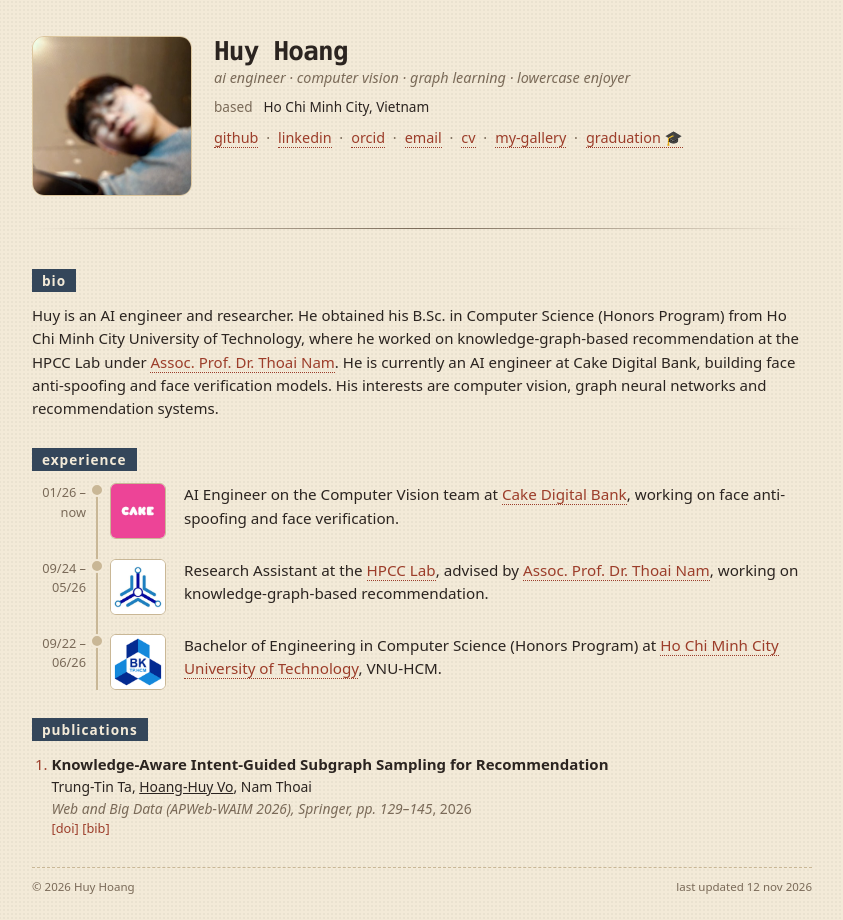
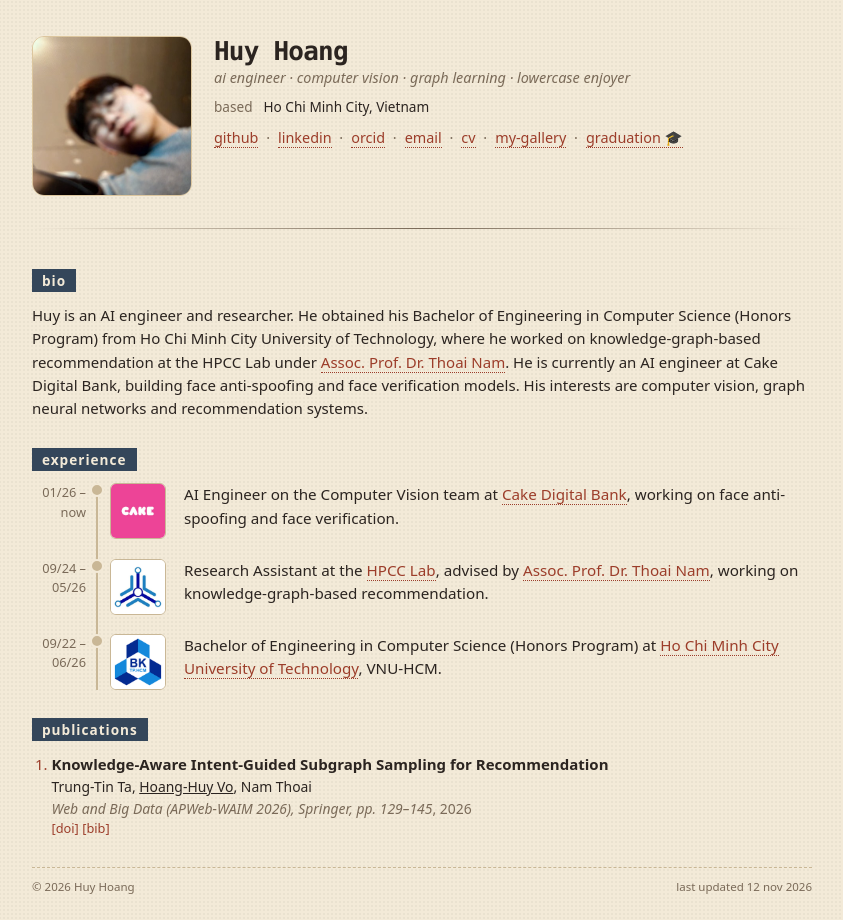
Before and after one commit to edithh81/edithh81.github.io, a Jekyll site: the page built from index.html, in a window 1280 px wide. Shown: the whole page, without its empty margins (218-1061 px from the left). Built offline with Jekyll 4.4.1, drawn with Linux system fonts in a browser that asks for light colours.

Commit message:
Update bio degree to Bachelor of Engineering
Co-Authored-By: Claude Opus 5.5 <noreply@anthropic.com>

```diff
--- a/_data/profile.yml
+++ b/_data/profile.yml
@@ -12,7 +12,7 @@ cv: /assets/cv.pdf
 gallery: https://www.pinterest.com/vohoanghuy8811/_pins/
 
 bio: >
-  Huy is an AI engineer and researcher. He obtained his B.Sc. in Computer Science
+  Huy is an AI engineer and researcher. He obtained his Bachelor of Engineering in Computer Science
   (Honors Program) from Ho Chi Minh City University of Technology, where he worked
   on knowledge-graph-based recommendation at the HPCC Lab under <a href="https://scholar.google.com/citations?user=m2fgQRAAAAAJ&hl=vi">Assoc. Prof. Dr. Thoai Nam</a>.
   He is currently an AI engineer at Cake Digital Bank, building face anti-spoofing and
```
